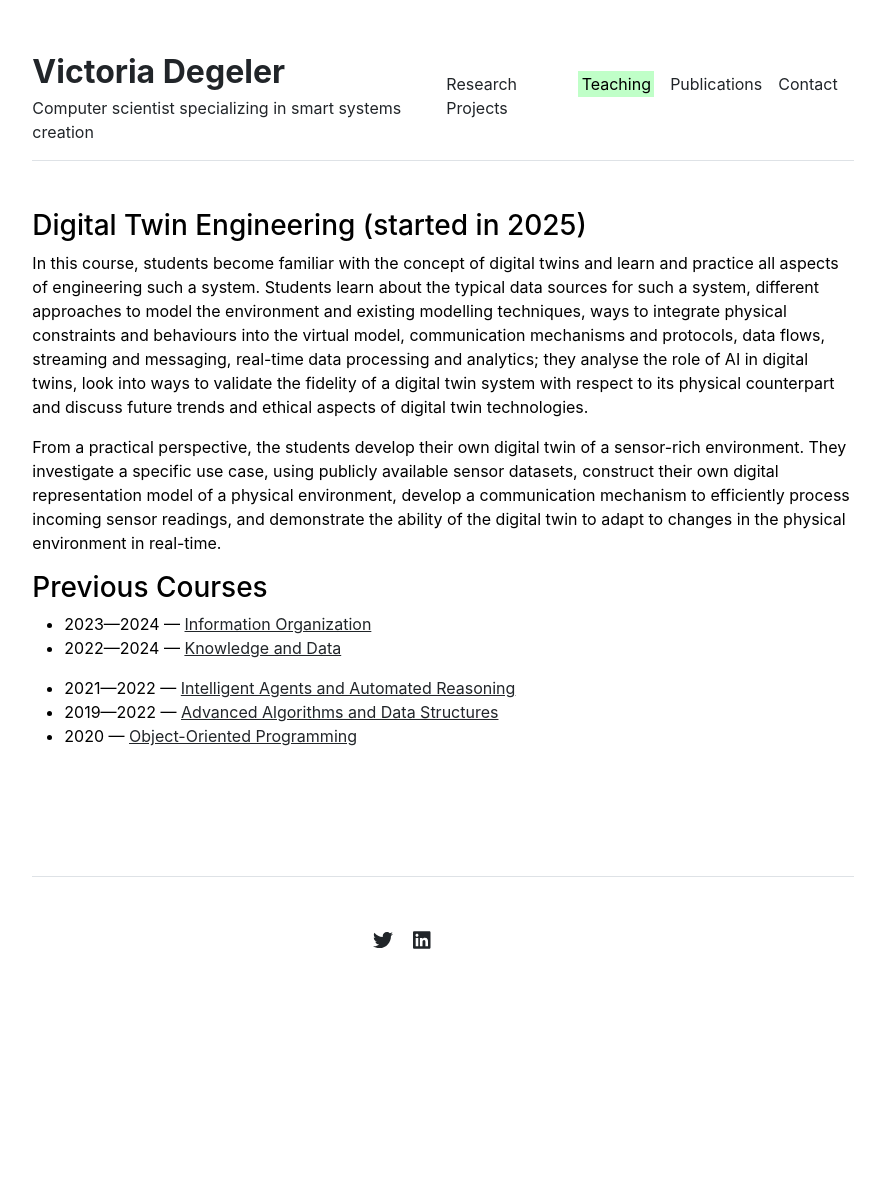
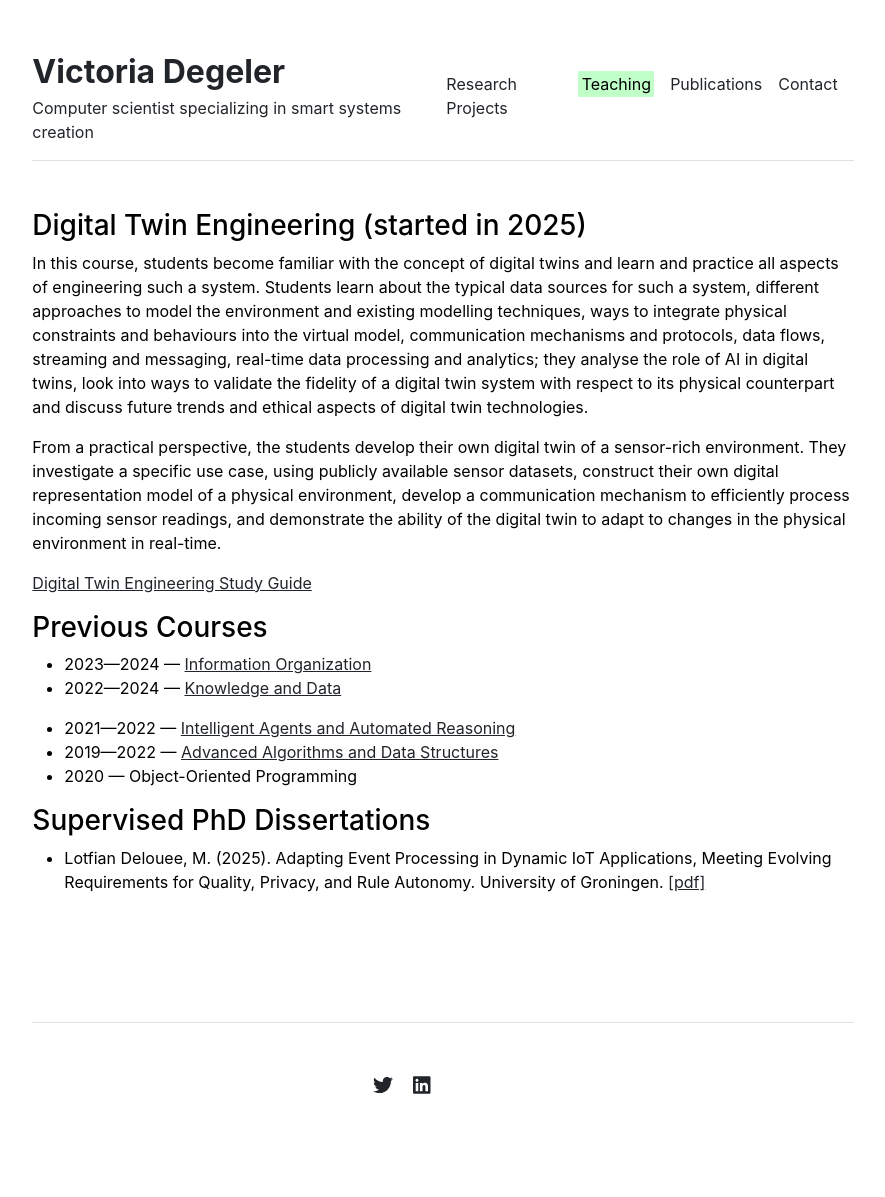
Before and after one commit to Degvik/degvik.github.io, a Jekyll site: the page built from teaching.md, in a window 1280 px wide. Shown: the whole page, without its empty margins (197-1082 px from the left). Built offline with Jekyll 4.4.1, drawn with Linux system fonts in a browser that asks for light colours; before the commit the page ends 1051 px from its top, so only the background shows below that.

Commit message:
+ SNCS and SAC; + Majid thesis; update teaching

```diff
--- a/_data/news.yml
+++ b/_data/news.yml
@@ -1,8 +1,7 @@
 - {date: '12.09.25',
    text:
-    'Starting October 1st Taguhi Mesropyan will join our group as a PhD student. Welcome!'
+    'Starting October 1st Taguhi Mesropyan joins our group as a PhD student. Welcome!'
 }
-
 
 - {date: '01.09.25',
    text:
--- a/teaching.md
+++ b/teaching.md
@@ -10,15 +10,21 @@ In this course, students become familiar with the concept of digital twins and l
 
 From a practical perspective, the students develop their own digital twin of a sensor-rich environment. They investigate a specific use case, using publicly available sensor datasets, construct their own digital representation model of a physical environment, develop a communication mechanism to efficiently process incoming sensor readings, and demonstrate the ability of the digital twin to adapt to changes in the physical environment in real-time.
 
+[Digital Twin Engineering Study Guide](https://studiegids.uva.nl/xmlpages/page/2025-2026/zoek-vak/vak/130422)
 
 ### Previous Courses
 
 - 2023—2024 — [Information Organization](https://studiegids.uva.nl/xmlpages/page/2023-2024/zoek-vak/vak/109946)
 - 2022—2024 — [Knowledge and Data](https://studiegids.uva.nl/xmlpages/page/2023-2024/zoek-vak/vak/110045)
 
-- 2021—2022 — [Intelligent Agents and Automated Reasoning](https://www.rug.nl/ocasys/fwn/vak/show?code=WBCS041-05)
-- 2019—2022 — [Advanced Algorithms and Data Structures](https://www.rug.nl/ocasys/rug//vak/show?code=WBCS009-05)
-- 2020 — [Object-Oriented Programming](https://www.rug.nl/ocasys/fwn/vak/show?code=WBCS028-05)
+- 2021—2022 — [Intelligent Agents and Automated Reasoning](https://ocasys.rug.nl/2021-2022/catalog/course/WBCS041-05)
+- 2019—2022 — [Advanced Algorithms and Data Structures](https://ocasys.rug.nl/2021-2022/catalog/course/WBCS009-05)
+- 2020 — Object-Oriented Programming
+
+
+### Supervised PhD Dissertations
+
+- Lotfian Delouee, M. (2025). Adapting Event Processing in Dynamic IoT Applications, Meeting Evolving Requirements for Quality, Privacy, and Rule Autonomy. University of Groningen. [\[pdf\]](https://doi.org/10.48550/arXiv.2509.20113)
 
 <br />
 
```
Also changed, not shown: publications.md (+7 -1 lines), 1 other file.
